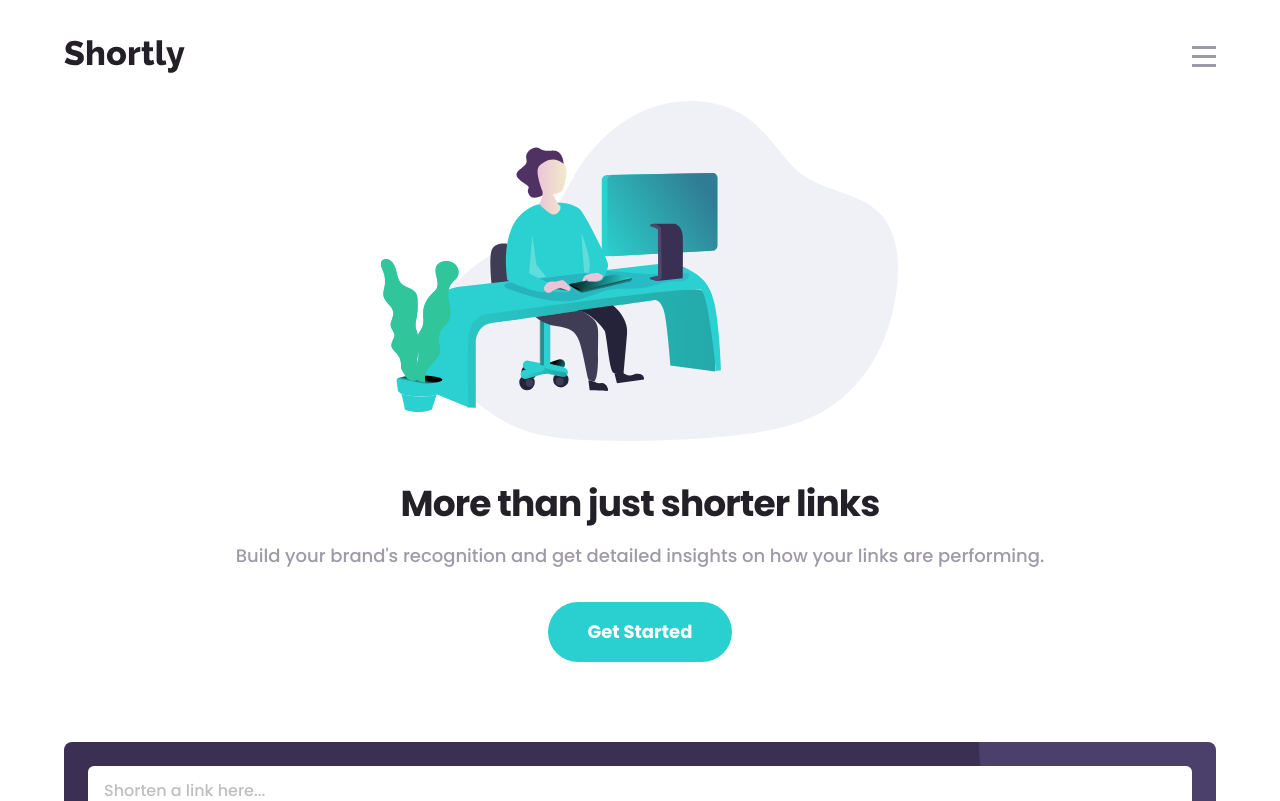
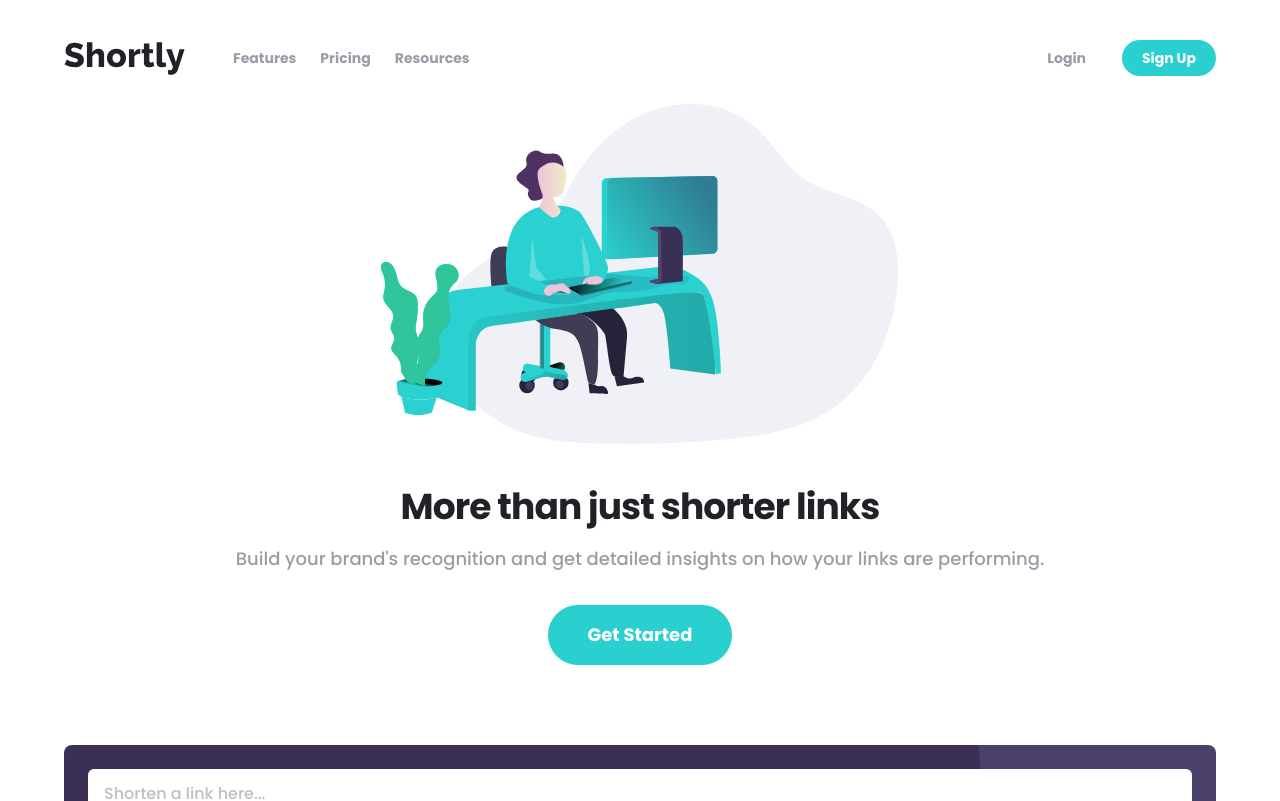
Before and after one commit to danaYatsuta/frontend-mentor-url-shortening-api, a Vue app: page / in a window 1280 px wide. Shown: the top 801 px of the page. Built offline with nearby package versions, Linux system fonts and the light colour scheme.

Commit message:
Desktop header

```diff
--- a/src/components/AppButton.vue
+++ b/src/components/AppButton.vue
@@ -1,5 +1,27 @@
+<script>
+export default {
+  props: {
+    size: {
+      type: String,
+      default: 'normal'
+    }
+  },
+  computed: {
+    sizeClasses() {
+      if (this.size === 'small') {
+        return 'px-5 py-2 text-sm'
+      }
+      return 'px-10 py-4 text-lg'
+    }
+  }
+}
+</script>
+
 <template>
-  <a href="#" class="block rounded-full bg-cyan px-10 py-4 text-lg font-bold text-white"
+  <a
+    href="#"
+    class="block rounded-full bg-cyan font-bold text-white hover:opacity-50"
+    :class="sizeClasses"
     ><slot></slot
   ></a>
 </template>
--- /dev/null
+++ b/src/components/NavLink.vue
@@ -0,0 +1,16 @@
+<script>
+export default {
+  props: {
+    href: {
+      type: String,
+      default: '#'
+    }
+  }
+}
+</script>
+
+<template>
+  <a :href="href" class="text-sm font-bold text-grayish-violet hover:text-very-dark-violet"
+    ><slot></slot>
+  </a>
+</template>
--- a/src/components/TheHeader.vue
+++ b/src/components/TheHeader.vue
@@ -1,11 +1,15 @@
 <script>
 import ShortlyLogo from './images/ShortlyLogo.vue'
+import NavLink from './NavLink.vue'
 import IconMenu from './icons/IconMenu.vue'
+import AppButton from './AppButton.vue'
 
 export default {
   components: {
     ShortlyLogo,
-    IconMenu
+    NavLink,
+    IconMenu,
+    AppButton
   }
 }
 </script>
@@ -13,9 +17,22 @@ export default {
 <template>
   <header class="mx-6 pb-7 pt-10">
     <nav class="mx-auto flex w-full max-w-6xl items-center justify-between">
-      <a href="#"><ShortlyLogo class="fill-very-dark-violet" /></a>
+      <div class="flex gap-12">
+        <a href="#"><ShortlyLogo class="fill-very-dark-violet" /></a>
 
-      <button><IconMenu /></button>
+        <div class="hidden items-center gap-6 text-sm font-bold md:flex">
+          <NavLink>Features</NavLink>
+          <NavLink>Pricing</NavLink>
+          <NavLink>Resources</NavLink>
+        </div>
+      </div>
+
+      <button class="md:hidden"><IconMenu /></button>
+
+      <div class="hidden items-center gap-9 md:flex">
+        <NavLink>Login</NavLink>
+        <AppButton size="small">Sign Up</AppButton>
+      </div>
     </nav>
   </header>
 </template>
```
Also changed, not shown: index.html (+4 -4 lines).
